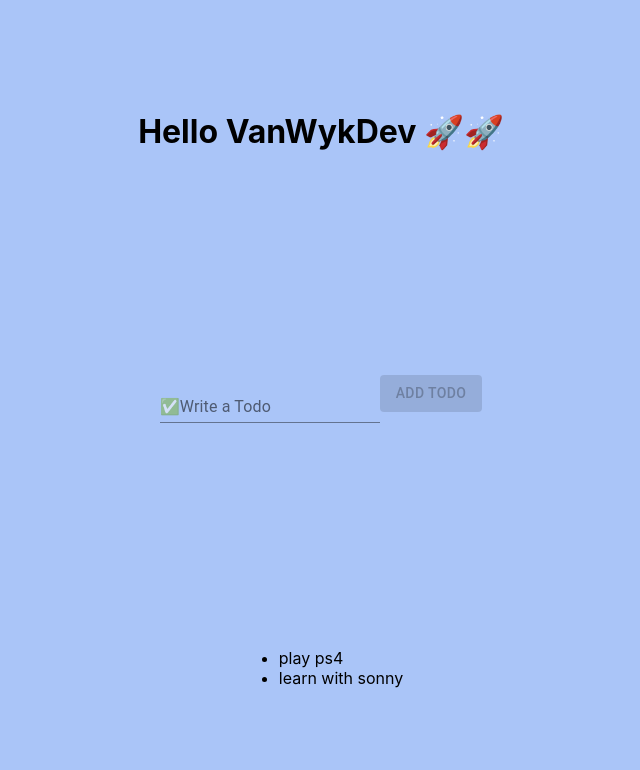
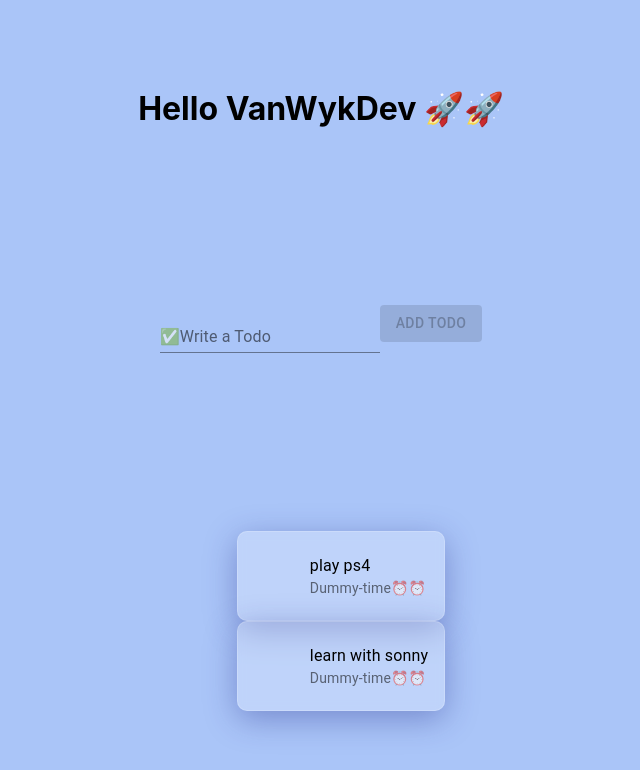
Before and after one commit to sune25carelse/ZeroToHero, a React (Create React App) app: page / in a window 1280 px wide. Shown: the top 770 px of the page, without its empty margins (319-959 px from the left). Built offline with nearby package versions, Linux system fonts and the light colour scheme.

Commit message:
list avatar and item material-ui and style

```diff
--- /dev/null
+++ b/src/Todo.css
@@ -0,0 +1,10 @@
+.todo {
+    text-align: center;
+    background: rgba( 255, 255, 255, 0.25 );
+box-shadow: 0 8px 32px 0 rgba( 31, 38, 135, 0.37 );
+backdrop-filter: blur( 4px );
+-webkit-backdrop-filter: blur( 4px );
+border-radius: 10px;
+border: 1px solid rgba( 255, 255, 255, 0.18 );
+cursor: pointer;
+}
--- a/src/Todo.js
+++ b/src/Todo.js
@@ -1,9 +1,21 @@
+import {
+  List,
+  ListItem,
+  ListItemAvatar,
+  ListItemText,
+} from "@material-ui/core";
 import React from "react";
+import "./Todo.css";
 
 function Todo(props) {
   return (
-    <div>
-      <li>{props.text}</li>
+    <div className="todo">
+      <List>
+        <ListItem>
+          <ListItemAvatar></ListItemAvatar>
+          <ListItemText primary={props.text} secondary="Dummy-time⏰⏰" />
+        </ListItem>
+      </List>
     </div>
   );
 }
```
